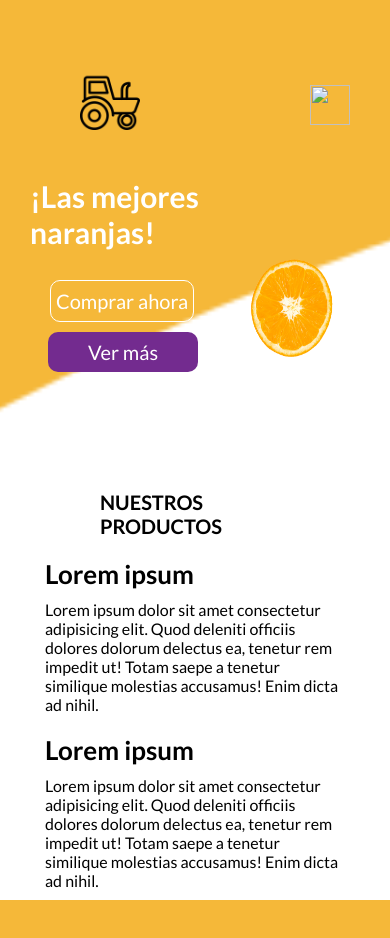
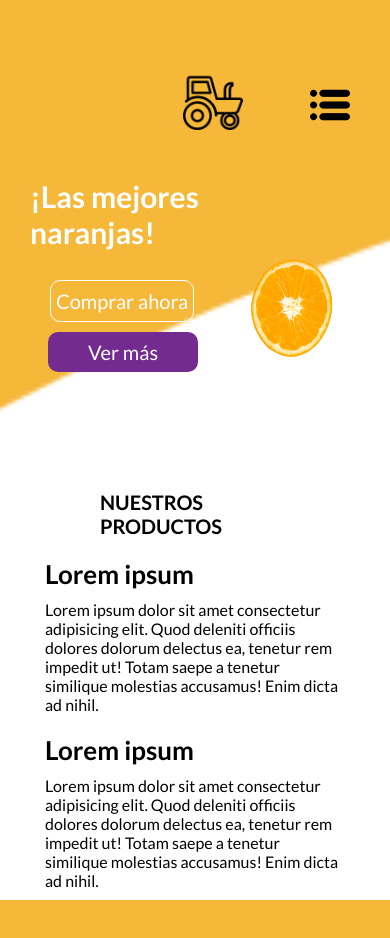
Before and after one commit to s3bas06/Programacion-web-naranja, a plain HTML site: page indexdeskopt.html in a window 390 px wide. Drawn offline with Linux system fonts and the light colour scheme.

Commit message:
header corregido

```diff
--- a/indexdeskopt.html
+++ b/indexdeskopt.html
@@ -109,7 +109,7 @@
                 </div>
 
                 <div class="menu">
-                    <img src="assets/menu.png" alt="" >
+                    <img src="assets/barra-de-menus.png" alt="" >
                 </div>
 
             </header>
--- a/style.css
+++ b/style.css
@@ -263,7 +263,7 @@
     }
     .tractor img{
         margin-top: 10px;
-        margin-left: 80px;
+        margin-left: 183px;
         float: left;
         width: 60px;
         height: 60px;
```
Also changed, not shown: assets/barra-de-menus.png (added).
